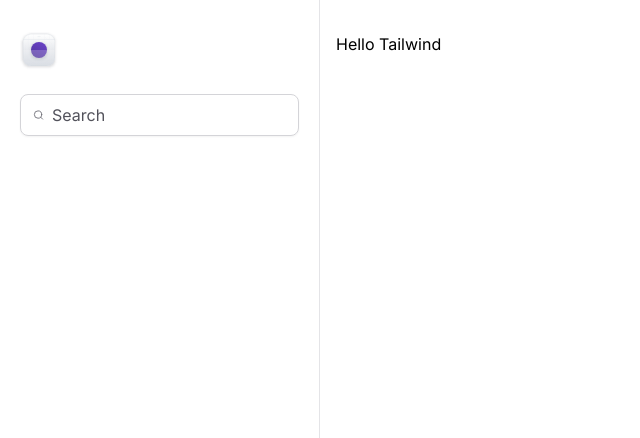
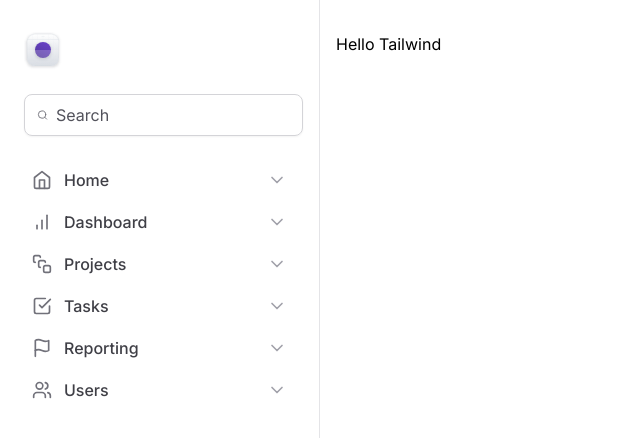
Before and after one commit to Azanniel/tailwind-next, a Next.js app: page / in a window 1280 px wide. Shown: the top 438 px of the page, without its empty margins (0-640 px from the left). Built offline with nearby package versions, Linux system fonts and the light colour scheme.

Commit message:
✨ add main navigation

```diff
--- a/src/components/Sidebar/Logo.tsx
+++ b/src/components/Sidebar/Logo.tsx
@@ -1,6 +1,6 @@
 export function Logo() {
   return (
-    <strong className="flex items-center gap-2 text-xl font-semibold text-zinc-900">
+    <strong className="mx-1 flex items-center gap-2 text-xl font-semibold text-zinc-900">
       <svg
         width={38}
         height={38}
--- /dev/null
+++ b/src/components/Sidebar/MainNavigation/NavItem.tsx
@@ -0,0 +1,22 @@
+import { ElementType } from 'react'
+import { ChevronDown } from 'lucide-react'
+
+interface NavItemProps {
+  title: string
+  icon: ElementType
+}
+
+export function NavItem({ title, icon: Icon }: NavItemProps) {
+  return (
+    <a
+      className="group flex items-center gap-3 rounded px-3 py-2 hover:bg-violet-50"
+      href=""
+    >
+      <Icon className="h-5 w-5 text-zinc-500" />
+      <span className="font-medium text-zinc-700 group-hover:text-violet-500">
+        {title}
+      </span>
+      <ChevronDown className="ml-auto h-5 w-5 text-zinc-400 group-hover:text-violet-400" />
+    </a>
+  )
+}
--- /dev/null
+++ b/src/components/Sidebar/MainNavigation/index.tsx
@@ -0,0 +1,23 @@
+import {
+  BarChart,
+  CheckSquare,
+  Flag,
+  Home,
+  SquareStack,
+  Users,
+} from 'lucide-react'
+
+import { NavItem } from './NavItem'
+
+export function MainNavigation() {
+  return (
+    <nav className="space-y-0.5">
+      <NavItem title="Home" icon={Home} />
+      <NavItem title="Dashboard" icon={BarChart} />
+      <NavItem title="Projects" icon={SquareStack} />
+      <NavItem title="Tasks" icon={CheckSquare} />
+      <NavItem title="Reporting" icon={Flag} />
+      <NavItem title="Users" icon={Users} />
+    </nav>
+  )
+}
--- a/src/components/Sidebar/index.tsx
+++ b/src/components/Sidebar/index.tsx
@@ -1,18 +1,22 @@
 import { Search } from 'lucide-react'
+
 import { Logo } from './Logo'
+import { MainNavigation } from './MainNavigation'
 
 export function Sidebar() {
   return (
     <aside className="space-y-6 border-r border-zinc-200 px-5 py-8">
       <Logo />
 
-      <div className="flex w-full items-center gap-2 rounded-lg border border-zinc-300 px-3 py-2 shadow-sm">
+      <div className="mx-1 flex w-full items-center gap-2 rounded-lg border border-zinc-300 px-3 py-2 shadow-sm">
         <Search className="h-5 w-5 text-zinc-500" />
         <input
           className="flex-1 border-0 bg-transparent p-0 text-zinc-900 placeholder-zinc-600"
           placeholder="Search"
         />
       </div>
+
+      <MainNavigation />
     </aside>
   )
 }
```
